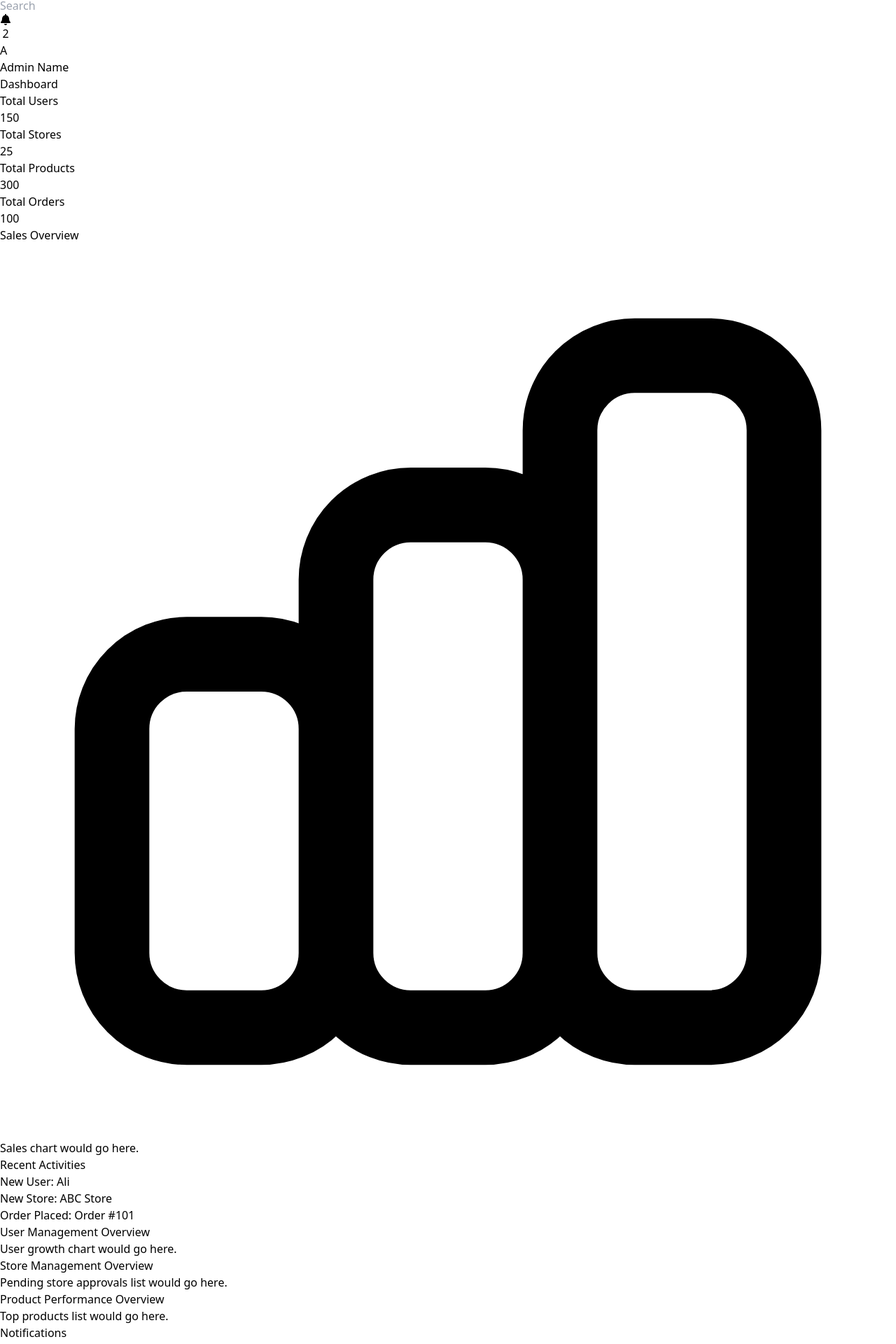
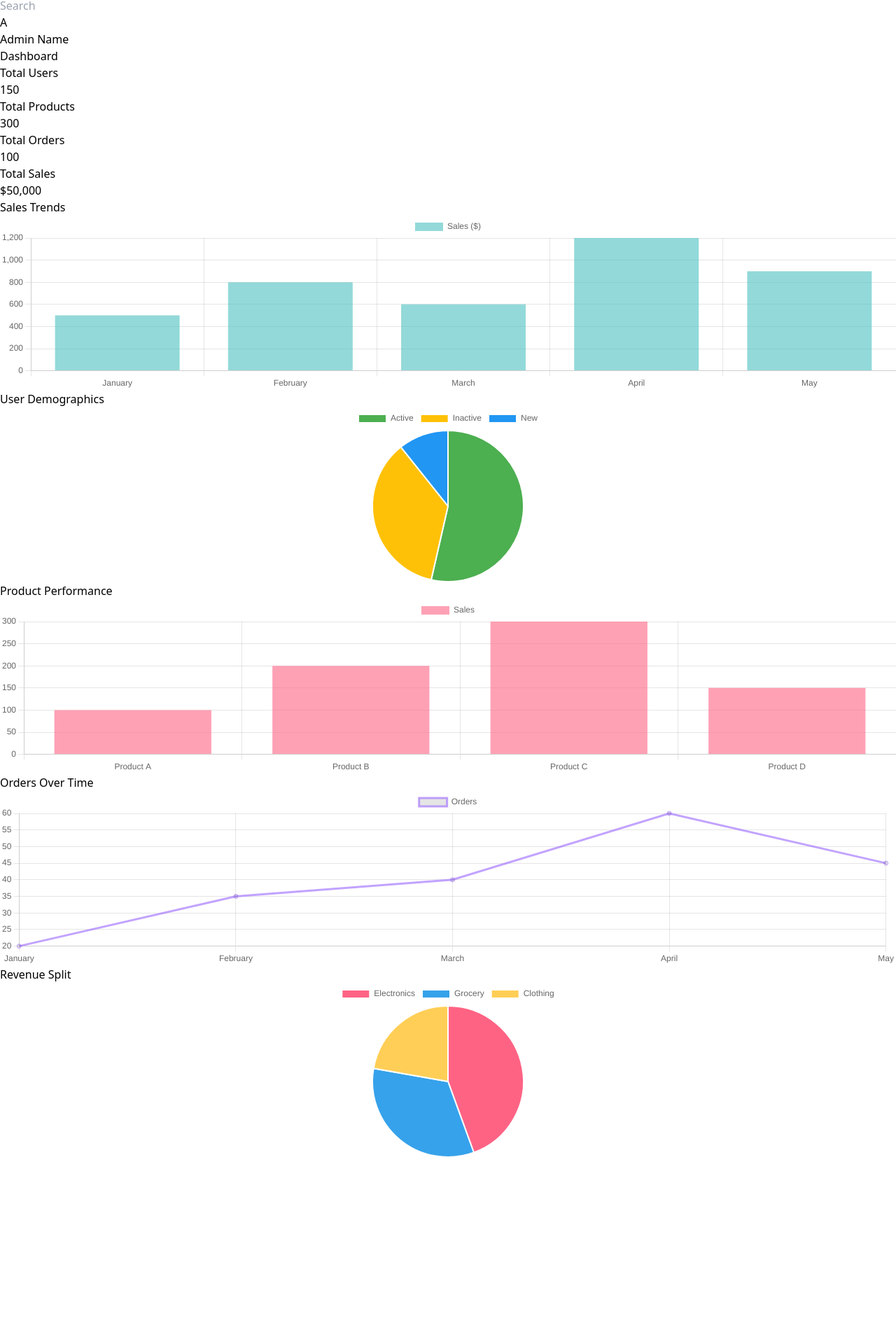
Before and after one commit to Shazma-Sitara29/Admin-Panel, a React (Vite) app in the folder AdminPanel/: page /dashboard in a window 1280 px wide. Shown: the part 172-2092 px from the top of the page at 70% size. After the commit the page ends 1826 px from the top, so only its background shows below. Built offline with nearby package versions, Linux system fonts and the light colour scheme.

Commit message:
Code Update

```diff
--- a/AdminPanel/package.json
+++ b/AdminPanel/package.json
@@ -13,6 +13,7 @@
     "@heroicons/react": "^1.0.6",
     "autoprefixer": "^10.4.20",
     "chart.js": "^4.4.5",
+    "chartjs-plugin-datalabels": "^2.2.0",
     "postcss": "^8.4.47",
     "react": "^18.3.1",
     "react-chartjs-2": "^5.2.0",
--- a/AdminPanel/src/Components/Dashboard/Dashborad.jsx
+++ b/AdminPanel/src/Components/Dashboard/Dashborad.jsx
@@ -1,73 +1,217 @@
+// import React from 'react';
+// import { ChartBarIcon } from '@heroicons/react/outline';
+
+// const Dashboard = () => {
+//   return (
+//     <div className="p-6 max-w-7xl mx-auto bg-white rounded-lg shadow-md">
+//       <h1 className="text-3xl font-bold mb-6">Dashboard</h1>
+
+//       {/* Overview Section */}
+//       <div className="grid grid-cols-4 gap-4 mb-6">
+//         <div className="bg-blue-100 p-4 rounded-lg shadow">
+//           <h2 className="font-semibold">Total Users</h2>
+//           <p className="text-2xl">150</p>
+//         </div>
+//         <div className="bg-green-100 p-4 rounded-lg shadow">
+//           <h2 className="font-semibold">Total Stores</h2>
+//           <p className="text-2xl">25</p>
+//         </div>
+//         <div className="bg-yellow-100 p-4 rounded-lg shadow">
+//           <h2 className="font-semibold">Total Products</h2>
+//           <p className="text-2xl">300</p>
+//         </div>
+//         <div className="bg-red-100 p-4 rounded-lg shadow">
+//           <h2 className="font-semibold">Total Orders</h2>
+//           <p className="text-2xl">100</p>
+//         </div>
+//       </div>
+
+//       {/* Sales Overview */}
+//       <div className="mb-6">
+//         <h2 className="text-xl font-semibold mb-2">Sales Overview</h2>
+//         <ChartBarIcon className="h-24 w-24 text-gray-500" />
+//         <p className="text-gray-600">Sales chart would go here.</p>
+//       </div>
+
+//       {/* Recent Activities */}
+//       <div className="mb-6">
+//         <h2 className="text-xl font-semibold mb-2">Recent Activities</h2>
+//         <ul className="list-disc pl-5">
+//           <li>New User: Ali</li>
+//           <li>New Store: ABC Store</li>
+//           <li>Order Placed: Order #101</li>
+//         </ul>
+//       </div>
+
+//       {/* User Management Overview */}
+//       <div className="mb-6">
+//         <h2 className="text-xl font-semibold mb-2">User Management Overview</h2>
+//         <p className="text-gray-600">User growth chart would go here.</p>
+//       </div>
+
+//       {/* Store Management Overview */}
+//       <div className="mb-6">
+//         <h2 className="text-xl font-semibold mb-2">Store Management Overview</h2>
+//         <p className="text-gray-600">Pending store approvals list would go here.</p>
+//       </div>
+
+//       {/* Product Performance Overview */}
+//       <div className="mb-6">
+//         <h2 className="text-xl font-semibold mb-2">Product Performance Overview</h2>
+//         <p className="text-gray-600">Top products list would go here.</p>
+//       </div>
+
+//       {/* Notifications Section */}
+//       <div>
+//         <h2 className="text-xl font-semibold mb-2">Notifications</h2>
+//         <ul className="list-disc pl-5">
+//           <li>Important alert: User registration.</li>
+//           <li>User notification: Order shipped.</li>
+//         </ul>
+//       </div>
+//     </div>
+//   );
+// };
+
+// export default Dashboard;
+
+
+
+
+
+
+
+
+
+
+
 import React from 'react';
-import { ChartBarIcon } from '@heroicons/react/outline';
+import { Bar, Line, Pie } from 'react-chartjs-2';
+import { Chart as ChartJS } from 'chart.js/auto';
 
 const Dashboard = () => {
+  // Sample data for charts
+  const salesData = {
+    labels: ['January', 'February', 'March', 'April', 'May'],
+    datasets: [
+      {
+        label: 'Sales ($)',
+        data: [500, 800, 600, 1200, 900],
+        backgroundColor: 'rgba(75, 192, 192, 0.6)',
+      },
+    ],
+  };
+
+  const userDemographicsData = {
+    labels: ['Active', 'Inactive', 'New'],
+    datasets: [
+      {
+        label: 'Users',
+        data: [150, 100, 30],
+        backgroundColor: ['#4CAF50', '#FFC107', '#2196F3'],
+      },
+    ],
+  };
+
+  const productPerformanceData = {
+    labels: ['Product A', 'Product B', 'Product C', 'Product D'],
+    datasets: [
+      {
+        label: 'Sales',
+        data: [100, 200, 300, 150],
+        backgroundColor: 'rgba(255, 99, 132, 0.6)',
+      },
+    ],
+  };
+
+  const ordersOverTimeData = {
+    labels: ['January', 'February', 'March', 'April', 'May'],
+    datasets: [
+      {
+        label: 'Orders',
+        data: [20, 35, 40, 60, 45],
+        borderColor: 'rgba(153, 102, 255, 0.6)',
+        fill: false,
+      },
+    ],
+  };
+
+  const revenueSplitData = {
+    labels: ['Electronics', 'Grocery', 'Clothing'],
+    datasets: [
+      {
+        label: 'Revenue Split',
+        data: [4000, 3000, 2000],
+        backgroundColor: ['#FF6384', '#36A2EB', '#FFCE56'],
+      },
+    ],
+  };
+
   return (
     <div className="p-6 max-w-7xl mx-auto bg-white rounded-lg shadow-md">
-      <h1 className="text-3xl font-bold mb-6">Dashboard</h1>
+      <h1 className="text-2xl font-bold mb-4 text-center text-gray-800">Dashboard</h1>
 
       {/* Overview Section */}
-      <div className="grid grid-cols-4 gap-4 mb-6">
+      <div className="grid grid-cols-1 md:grid-cols-4 gap-4 mb-6">
         <div className="bg-blue-100 p-4 rounded-lg shadow">
           <h2 className="font-semibold">Total Users</h2>
           <p className="text-2xl">150</p>
         </div>
         <div className="bg-green-100 p-4 rounded-lg shadow">
-          <h2 className="font-semibold">Total Stores</h2>
-          <p className="text-2xl">25</p>
-        </div>
-        <div className="bg-yellow-100 p-4 rounded-lg shadow">
           <h2 className="font-semibold">Total Products</h2>
           <p className="text-2xl">300</p>
         </div>
-        <div className="bg-red-100 p-4 rounded-lg shadow">
+        <div className="bg-yellow-100 p-4 rounded-lg shadow">
           <h2 className="font-semibold">Total Orders</h2>
           <p className="text-2xl">100</p>
         </div>
+        <div className="bg-red-100 p-4 rounded-lg shadow">
+          <h2 className="font-semibold">Total Sales</h2>
+          <p className="text-2xl">$50,000</p>
+        </div>
       </div>
 
-      {/* Sales Overview */}
-      <div className="mb-6">
-        <h2 className="text-xl font-semibold mb-2">Sales Overview</h2>
-        <ChartBarIcon className="h-24 w-24 text-gray-500" />
-        <p className="text-gray-600">Sales chart would go here.</p>
-      </div>
+      {/* Chart Section */}
+      <div className="grid grid-cols-1 lg:grid-cols-2 gap-6">
+        {/* Sales Trends */}
+        <div className="bg-white p-4 rounded-lg shadow chart-container">
+          <h2 className="text-xl font-semibold mb-2">Sales Trends</h2>
+          <div className="chart-container">
+            <Bar data={salesData} options={{ maintainAspectRatio: false }} />
+          </div>
+        </div>
 
-      {/* Recent Activities */}
-      <div className="mb-6">
-        <h2 className="text-xl font-semibold mb-2">Recent Activities</h2>
-        <ul className="list-disc pl-5">
-          <li>New User: Ali</li>
-          <li>New Store: ABC Store</li>
-          <li>Order Placed: Order #101</li>
-        </ul>
-      </div>
+        {/* User Demographics */}
+        <div className="bg-white p-4 rounded-lg shadow chart-container">
+          <h2 className="text-xl font-semibold mb-2">User Demographics</h2>
+          <div className="chart-container">
+            <Pie data={userDemographicsData} options={{ maintainAspectRatio: false }} />
+          </div>
+        </div>
 
-      {/* User Management Overview */}
-      <div className="mb-6">
-        <h2 className="text-xl font-semibold mb-2">User Management Overview</h2>
-        <p className="text-gray-600">User growth chart would go here.</p>
-      </div>
+        {/* Product Performance */}
+        <div className="bg-white p-4 rounded-lg shadow chart-container">
+          <h2 className="text-xl font-semibold mb-2">Product Performance</h2>
+          <div className="chart-container">
+            <Bar data={productPerformanceData} options={{ maintainAspectRatio: false }} />
+          </div>
+        </div>
 
-      {/* Store Management Overview */}
-      <div className="mb-6">
-        <h2 className="text-xl font-semibold mb-2">Store Management Overview</h2>
-        <p className="text-gray-600">Pending store approvals list would go here.</p>
-      </div>
+        {/* Orders Over Time */}
+        <div className="bg-white p-4 rounded-lg shadow chart-container">
+          <h2 className="text-xl font-semibold mb-2">Orders Over Time</h2>
+          <div className="chart-container">
+            <Line data={ordersOverTimeData} options={{ maintainAspectRatio: false }} />
+          </div>
+        </div>
 
-      {/* Product Performance Overview */}
-      <div className="mb-6">
-        <h2 className="text-xl font-semibold mb-2">Product Performance Overview</h2>
-        <p className="text-gray-600">Top products list would go here.</p>
-      </div>
-
-      {/* Notifications Section */}
-      <div>
-        <h2 className="text-xl font-semibold mb-2">Notifications</h2>
-        <ul className="list-disc pl-5">
-          <li>Important alert: User registration.</li>
-          <li>User notification: Order shipped.</li>
-        </ul>
+        {/* Revenue Split */}
+        <div className="bg-white p-4 rounded-lg shadow chart-container">
+          <h2 className="text-xl font-semibold mb-2">Revenue Split</h2>
+          <div className="chart-container">
+            <Pie data={revenueSplitData} options={{ maintainAspectRatio: false }} />
+          </div>
+        </div>
       </div>
     </div>
   );
--- a/AdminPanel/src/Components/Dashboard/Navbar.jsx
+++ b/AdminPanel/src/Components/Dashboard/Navbar.jsx
@@ -1,7 +1,26 @@
-// import React from 'react';
+
+// import React, { useState } from 'react';
 // import { FaBell } from 'react-icons/fa';
 
 // const Navbar = () => {
+//   const [notifications, setNotifications] = useState([
+//     { id: 1, name: 'Ali', email: 'ali@example.com' },
+//     { id: 2, name: 'Sara', email: 'sara@example.com' },
+//   ]);
+//   const [users, setUsers] = useState([]);
+//   const [isOpen, setIsOpen] = useState(false);
+
+//   // Accept user notification and add to users table
+//   const acceptUser = (notification) => {
+//     setUsers([...users, notification]);
+//     setNotifications(notifications.filter((n) => n.id !== notification.id));
+//   };
+
+//   // Toggle notification dropdown
+//   const toggleNotifications = () => {
+//     setIsOpen(!isOpen);
+//   };
+
 //   return (
 //     <nav className="flex justify-between items-center p-4 bg-white shadow-md">
 //       {/* Search Bar */}
@@ -16,9 +35,40 @@
 //       {/* Right Side */}
 //       <div className="flex items-center gap-6">
 //         {/* Notification Icon */}
-//         <button className="text-gray-600">
-//           <FaBell className="text-xl" />
-//         </button>
+//         <div className="relative">
+//           <button onClick={toggleNotifications} className="text-gray-600">
+//             <FaBell className="text-xl" />
+//             {notifications.length > 0 && (
+//               <span className="absolute top-0 right-0 bg-red-500 text-white text-xs px-2 py-1 rounded-full">
+//                 {notifications.length}
+//               </span>
+//             )}
+//           </button>
+
+//           {/* Notification Dropdown */}
+//           {isOpen && (
+//             <div className="absolute right-0 mt-2 w-64 bg-white shadow-lg rounded-lg">
+//               {notifications.length > 0 ? (
+//                 notifications.map((notification) => (
+//                   <div
+//                     key={notification.id}
+//                     className="p-4 hover:bg-gray-100 flex justify-between items-center"
+//                   >
+//                     <span>{notification.name}</span>
+//                     <button
+//                       onClick={() => acceptUser(notification)}
+//                       className="bg-blue-500 text-white px-2 py-1 rounded-lg"
+//                     >
+//                       Accept
+//                     </button>
+//                   </div>
+//                 ))
+//               ) : (
+//                 <div className="p-4 text-gray-600">No new notifications</div>
+//               )}
+//             </div>
+//           )}
+//         </div>
 
 //         {/* Profile Section */}
 //         <div className="flex flex-col items-center">
@@ -38,34 +88,10 @@
 
 
 
-
-
-
-
-
-
-
-
-
-
-
-
 import React, { useState } from 'react';
-import { FaBell } from 'react-icons/fa';
 
 const Navbar = () => {
-  const [notifications, setNotifications] = useState([
-    { id: 1, name: 'Ali', email: 'ali@example.com' },
-    { id: 2, name: 'Sara', email: 'sara@example.com' },
-  ]);
-  const [users, setUsers] = useState([]);
   const [isOpen, setIsOpen] = useState(false);
-
-  // Accept user notification and add to users table
-  const acceptUser = (notification) => {
-    setUsers([...users, notification]);
-    setNotifications(notifications.filter((n) => n.id !== notification.id));
-  };
 
   // Toggle notification dropdown
   const toggleNotifications = () => {
@@ -85,42 +111,6 @@ const Navbar = () => {
 
       {/* Right Side */}
       <div className="flex items-center gap-6">
-        {/* Notification Icon */}
-        <div className="relative">
-          <button onClick={toggleNotifications} className="text-gray-600">
-            <FaBell className="text-xl" />
-            {notifications.length > 0 && (
-              <span className="absolute top-0 right-0 bg-red-500 text-white text-xs px-2 py-1 rounded-full">
-                {notifications.length}
-              </span>
-            )}
-          </button>
-
-          {/* Notification Dropdown */}
-          {isOpen && (
-            <div className="absolute right-0 mt-2 w-64 bg-white shadow-lg rounded-lg">
-              {notifications.length > 0 ? (
-                notifications.map((notification) => (
-                  <div
-                    key={notification.id}
-                    className="p-4 hover:bg-gray-100 flex justify-between items-center"
-                  >
-                    <span>{notification.name}</span>
-                    <button
-                      onClick={() => acceptUser(notification)}
-                      className="bg-blue-500 text-white px-2 py-1 rounded-lg"
-                    >
-                      Accept
-                    </button>
-                  </div>
-                ))
-              ) : (
-                <div className="p-4 text-gray-600">No new notifications</div>
-              )}
-            </div>
-          )}
-        </div>
-
         {/* Profile Section */}
         <div className="flex flex-col items-center">
           {/* Profile Circle */}
--- a/AdminPanel/src/index.css
+++ b/AdminPanel/src/index.css
@@ -1,3 +1,21 @@
 @tailwind base;
 @tailwind components;
 @tailwind utilities;
+
+
+
+
+
+
+
+
+
+
+/* Add this CSS to your global CSS file or within the component */
+.chart-container {
+    position: relative;
+    width: 100%;
+    min-height: 250px; /* Set a minimum height for the charts */
+    max-height: 400px; /* Set a maximum height for the charts */
+    overflow: hidden;
+  }
```
Also changed, not shown: 1 other file (tests, documents, lock files or other folders).
